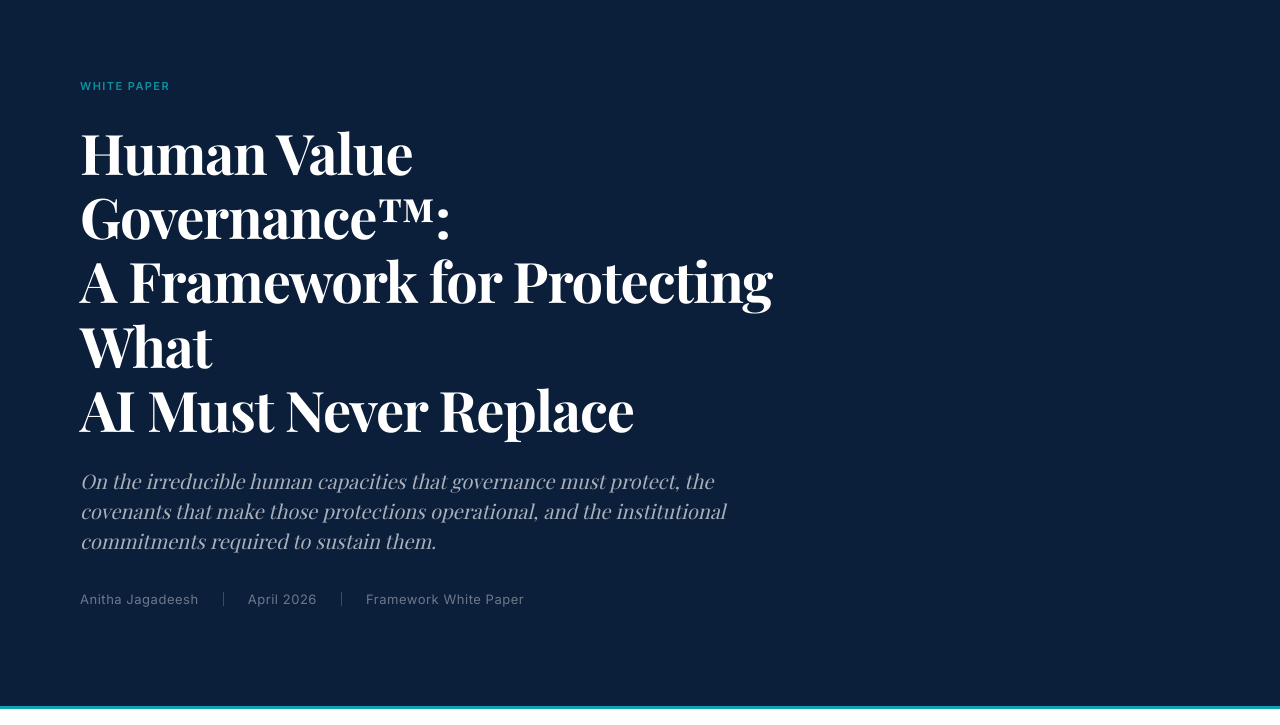
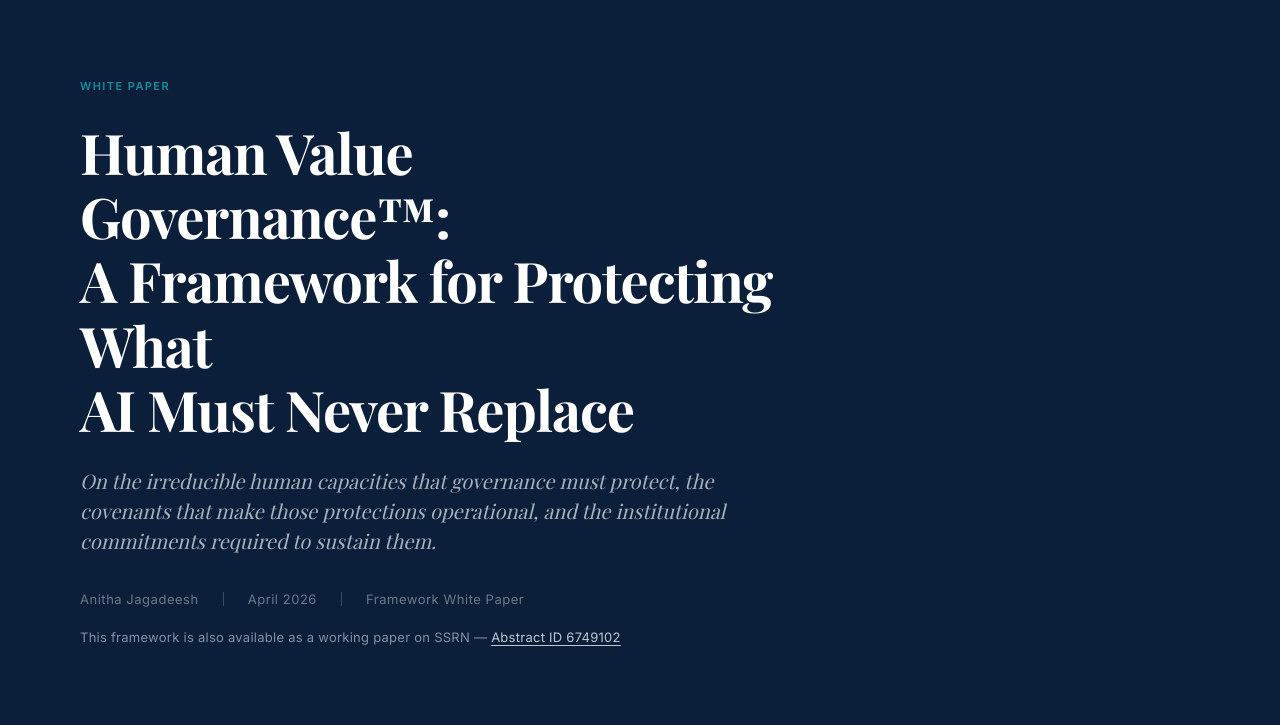
Before and after one commit to ajwork-art/humanvaluegovernance, a plain HTML site: page white-paper.html in a window 1280 px wide. Shown: the part 75-800 px from the top of the page. Drawn offline with nearby package versions, Linux system fonts and the light colour scheme; a web font is replaced by a local one.

Commit message:
Add SSRN working paper link to white paper hero
Co-Authored-By: Claude Sonnet 4.6 <noreply@anthropic.com>

```diff
--- a/assets/css/styles.css
+++ b/assets/css/styles.css
@@ -935,6 +935,23 @@ hr {
   background: rgba(255, 255, 255, 0.2);
 }
 
+.paper-ssrn {
+  margin-top: var(--sp-16);
+  font-size: var(--t-13);
+  color: rgba(255, 255, 255, 0.5);
+  letter-spacing: 0.02em;
+}
+
+.paper-ssrn a {
+  color: rgba(255, 255, 255, 0.75);
+  text-decoration: underline;
+  text-underline-offset: 3px;
+}
+
+.paper-ssrn a:hover {
+  color: #fff;
+}
+
 /* Article layout: TOC sidebar + reading column */
 .paper-layout {
   display: grid;
--- a/white-paper.html
+++ b/white-paper.html
@@ -90,6 +90,11 @@
             <span class="meta-divider" aria-hidden="true"></span>
             <span>Framework White Paper</span>
           </div>
+
+          <p class="paper-ssrn">
+            This framework is also available as a working paper on SSRN &mdash;
+            <a href="https://papers.ssrn.com/sol3/papers.cfm?abstract_id=6749102" target="_blank" rel="noopener">Abstract ID 6749102</a>
+          </p>
 
         </div>
       </div>
```
